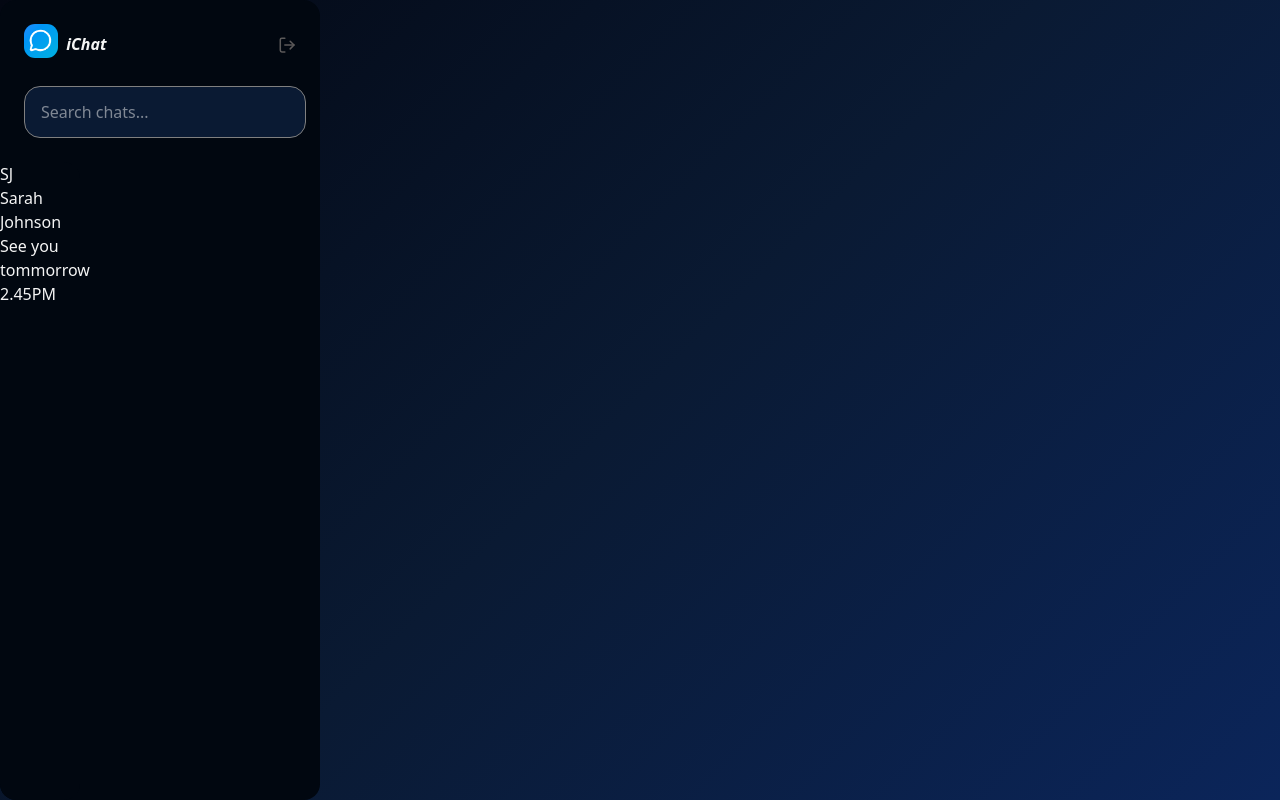
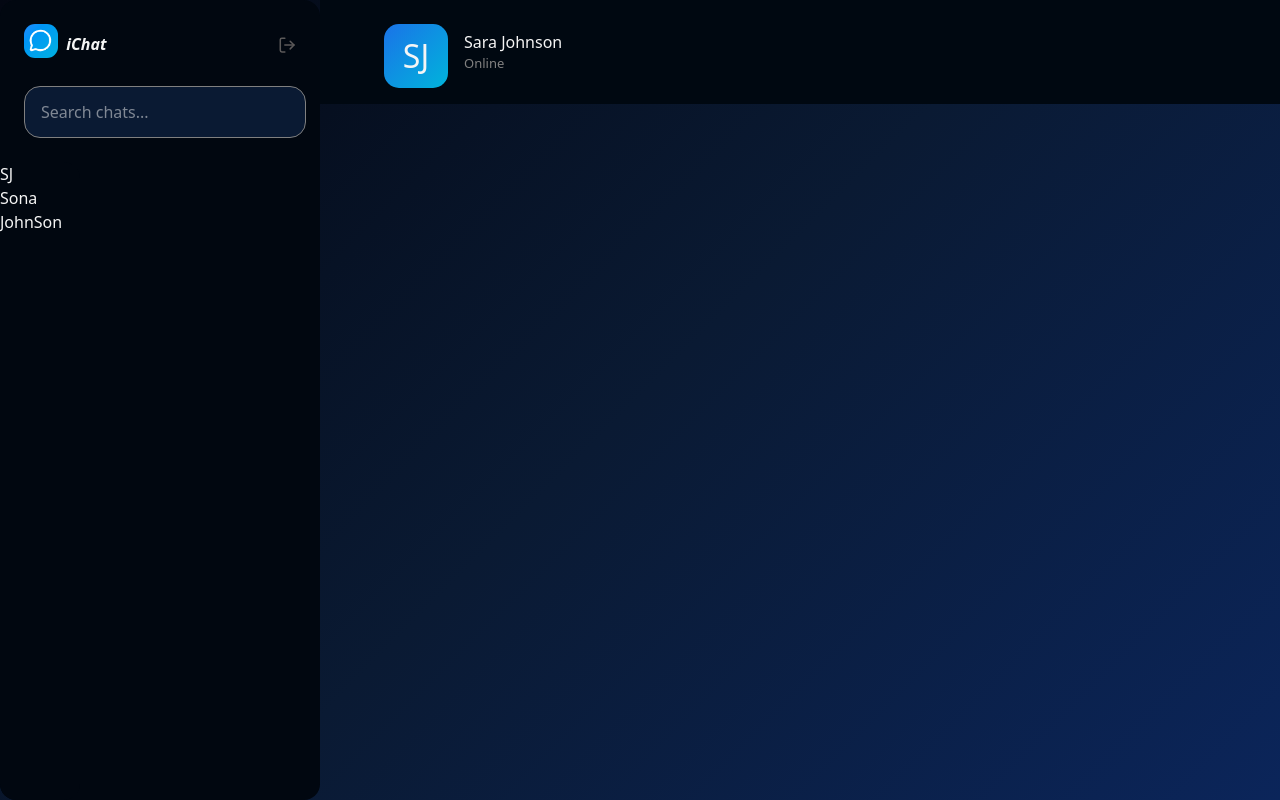
Before and after one commit to imanmay2/iChat_, a React (Vite) app in the folder client/: page /chat/1 in a window 1280 px wide. Built offline with nearby package versions, Linux system fonts and the light colour scheme; the HTML template or start-up script is replaced by a standard one.

Commit message:
updated UI

```diff
--- /dev/null
+++ b/client/src/components/Chat.tsx
@@ -0,0 +1,24 @@
+
+import styles from './css/Chat.module.css'
+
+const Chat = () => {
+    return (
+        <div className={styles.main}>
+            <div className={styles.details}>
+
+                <div className={styles.shortform}> SJ </div>
+                <div className={styles.contacts}>
+                    <div className={styles.name}>Sara Johnson</div>
+                    <div className={styles.status}>Online</div>
+                </div>
+                <div>
+                </div>
+
+            </div>
+            <div className={styles.msg}></div>
+            <div className={styles.send}></div>
+        </div>
+    )
+}
+
+export default Chat;
--- a/client/src/components/SideBar.tsx
+++ b/client/src/components/SideBar.tsx
@@ -3,22 +3,29 @@ import SideBarContacts from './SideBarContacts';
 import logo from './iChat.png';
 import { useState } from 'react';
 import { LuLogOut } from "react-icons/lu";
-import type {SideBarChats} from '../types';
-import {ct} from '../data';
+import type { SideBarChats } from '../types';
+import { ct } from '../data';
+import { useNavigate } from 'react-router-dom'
 const SideBar = () => {
-    let [contacts,setContacts]=useState<Array<SideBarChats>>(ct);
+    let [contacts, setContacts] = useState<Array<SideBarChats>>(ct);
 
+    let navigate = useNavigate();
+
+    let logoutClick = () => {
+        navigate("/");
+        //set the cookies too.
+    }
     return (
         <div className={styles.main}>
-            <div className={styles.first}><img src={logo} alt="iChat_Logo" className={styles.imgLogo}/>
-            <p className={styles.head}>iChat</p><LuLogOut className={styles.exit}/>
+            <div className={styles.first}><img src={logo} alt="iChat_Logo" className={styles.imgLogo} />
+                <p className={styles.head}>iChat</p><LuLogOut className={styles.exit} onClick={logoutClick} />
             </div>
 
-            <input type="text" name="search" value="" placeholder='Search chats...' className={styles.search}/> <br />
+            <input type="text" name="search" value="" placeholder='Search chats...' className={styles.search} /> <br />
 
-            <div className={styles.contacts}>
-                <SideBarContacts/>
-            </div>
+
+            <SideBarContacts/>
+
         </div>
     )
 }
--- a/client/src/components/SideBarContacts.tsx
+++ b/client/src/components/SideBarContacts.tsx
@@ -3,18 +3,8 @@ import styles from './css/SideBar.module.css';
 const SideBarContacts=()=>{
     return(
         <div className={styles.main}>
-            <div className={styles.short}>
-                SJ
-            </div>
-
-            <div className={styles.details}>
-                <p className={styles.name}>Sarah Johnson</p>
-                <p className={styles.lastMsg}>See you tommorrow</p>
-            </div>
-
-            <div className={styles.lastTime}>
-                2.45PM
-            </div>
+            <div className={styles.shortform}>SJ</div>
+            <div className={styles.name}>Sona JohnSon</div>
         </div>
     )
 }
--- a/client/src/components/UserChat.tsx
+++ b/client/src/components/UserChat.tsx
@@ -1,9 +1,11 @@
 import styles from "./css/UserChat.module.css"
 import SideBar from "./SideBar";
+import Chat from './Chat'
 const UserChat=()=>{
     return(
         <div className={styles.main}>
             <SideBar/>
+            <Chat/>
         </div>
     )
 }
--- /dev/null
+++ b/client/src/components/css/Chat.module.css
@@ -0,0 +1,46 @@
+.main {
+    display: flex;
+    flex-direction: column;
+    gap: 1em;
+    /* border:1px solid white; */
+    min-height: 100%;
+    min-width: 75%;
+    /* padding: 4em; */
+}
+
+.details {
+    display: flex;
+    flex-direction: row;
+    background: #000811;
+    padding-left:4em;
+    padding-top:1.5em;
+    padding-bottom:1em;
+}
+
+
+.shortform {
+    background: linear-gradient(135deg, #1a73e8, #00b4db);
+    border-radius: 15px;
+    color: whitesmoke;
+    height: fit-content;
+    width: fit-content;
+    padding: 0em;
+    width: 4rem;
+    height: 4rem;
+    display: flex;
+    align-items: center;
+    justify-content: center;
+    font-size: 2em;
+}
+
+.contacts {
+    display: flex;
+    flex-direction: column;
+    margin-left: 1em;
+    padding-top: 0.4em;
+}
+
+.status{
+    color:grey;
+    font-size:small;
+}
--- a/client/src/components/css/SideBar.module.css
+++ b/client/src/components/css/SideBar.module.css
@@ -50,5 +50,4 @@
     overflow-y: auto;
     display: flex;
     flex-direction: column;
-
 }
--- a/client/src/components/css/SideBarContacts.module.css
+++ b/client/src/components/css/SideBarContacts.module.css
@@ -1,17 +1,4 @@
 .main{
-    display: flex;
-    flex-direction: row;
-    border:1px solid white;
+    display:flex;
+    flex-direction: column;
 }
-
-.short{
-    height:100%;
-    width:100%;
-}
-
-.details{
-    display: flex;
-    flex-direction: column;
-    gap:0.5em;
-
-}
```
